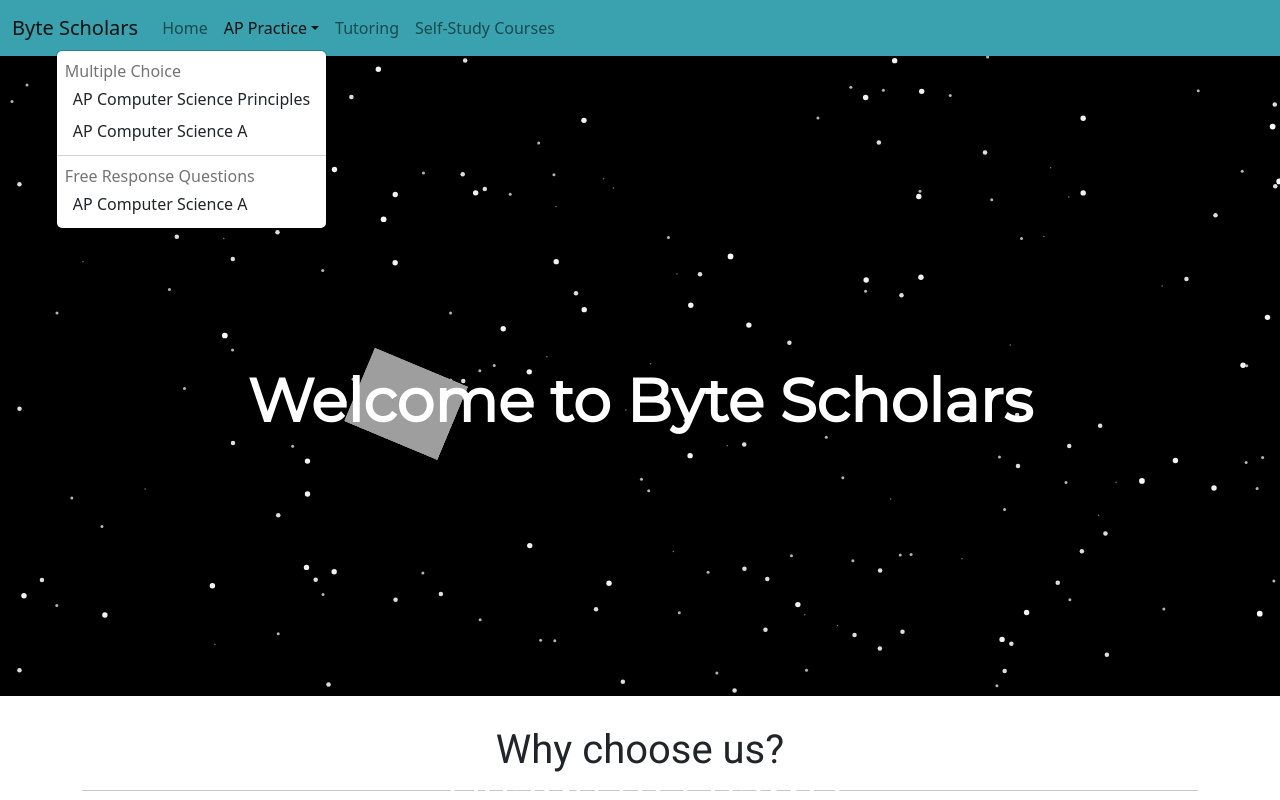
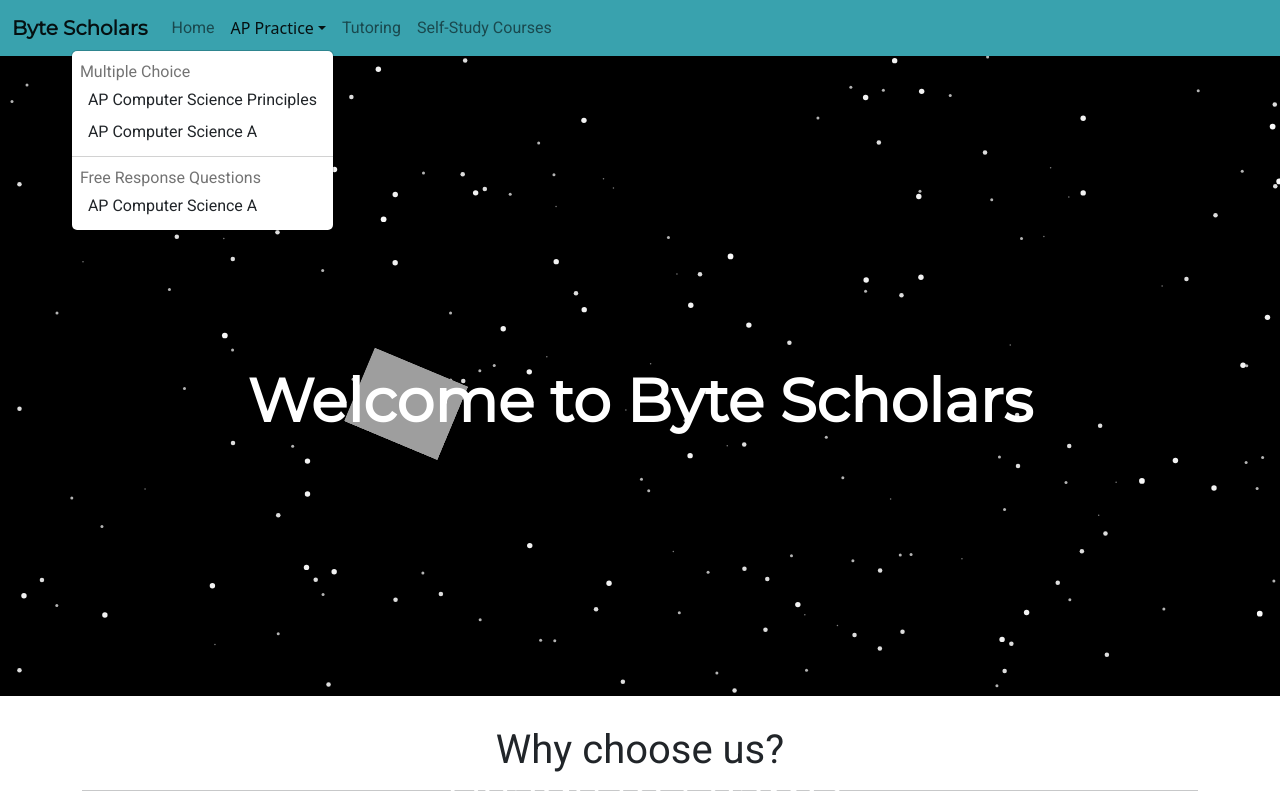
Before and after one commit to the-jaluxe/byte-scholars, a React (Create React App) app: page / in a window 1280 px wide. Both pictures are taken after a click on the link "AP Practice". Shown: the top 800 px of the page. Built offline with nearby package versions, Linux system fonts and the light colour scheme.

Commit message:
Adjusted navbar text:

```diff
--- a/src/components/NavBar.js
+++ b/src/components/NavBar.js
@@ -28,28 +28,44 @@ function NavBar(args) {
         <Collapse isOpen={isOpen} navbar>
           <Nav className='me-auto' navbar>
             <NavItem>
-              <NavLink href='/components/'>Home</NavLink>
+              <NavLink className='navbar-item' href='/components/'>
+                Home
+              </NavLink>
             </NavItem>
             <UncontrolledDropdown nav inNavbar>
               <DropdownToggle nav caret>
                 AP Practice
               </DropdownToggle>
               <DropdownMenu right>
-                <NavbarText className='m-2'>Multiple Choice</NavbarText>
-                <DropdownItem>AP Computer Science Principles</DropdownItem>
-                <DropdownItem>AP Computer Science A</DropdownItem>
+                <NavbarText className='m-2 navbar-item'>
+                  Multiple Choice
+                </NavbarText>
+                <DropdownItem className='navbar-item'>
+                  AP Computer Science Principles
+                </DropdownItem>
+                <DropdownItem className='navbar-item'>
+                  AP Computer Science A
+                </DropdownItem>
                 <DropdownItem divider />
-                <NavbarText className='m-2'>Free Response Questions</NavbarText>
-                <DropdownItem>AP Computer Science A</DropdownItem>
+                <NavbarText className='m-2 navbar-item'>
+                  Free Response Questions
+                </NavbarText>
+                <DropdownItem className='navbar-item'>
+                  AP Computer Science A
+                </DropdownItem>
               </DropdownMenu>
             </UncontrolledDropdown>
             <NavItem>
-              <NavLink href='https://github.com/reactstrap/reactstrap'>
+              <NavLink
+                className='navbar-item'
+                href='https://github.com/reactstrap/reactstrap'>
                 Tutoring
               </NavLink>
             </NavItem>
             <NavItem>
-              <NavLink href='https://github.com/reactstrap/reactstrap'>
+              <NavLink
+                className='navbar-item'
+                href='https://github.com/reactstrap/reactstrap'>
                 Self-Study Courses
               </NavLink>
             </NavItem>
--- a/src/index.css
+++ b/src/index.css
@@ -35,6 +35,16 @@ code {
 
 .nav-color {
   background-color: #39A2AE;
+}
+
+.navbar-item {
+  font-family: 'Roboto';
+  color: black;
+}
+
+.navbar-brand {
+  font-family: 'Montserrat';
+  font-weight: bold;
 }
 
 .particle-text {
```
